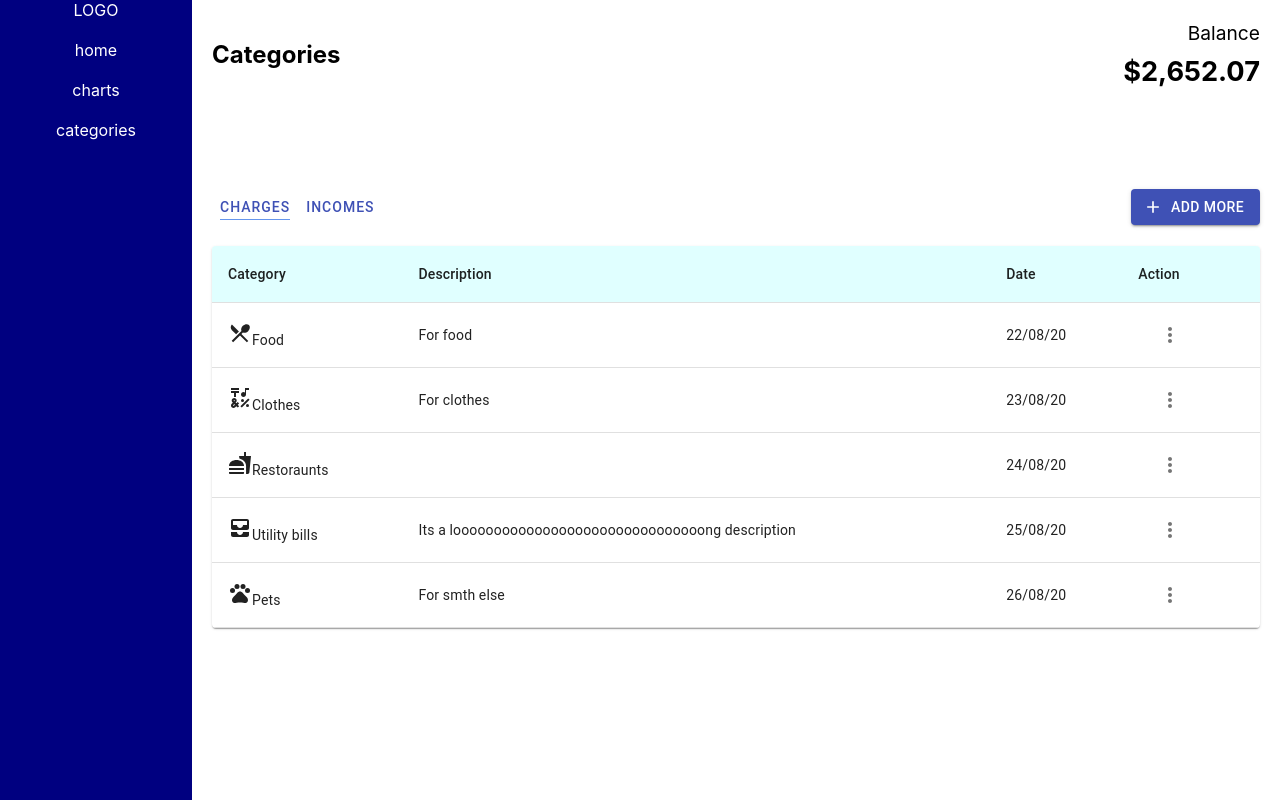
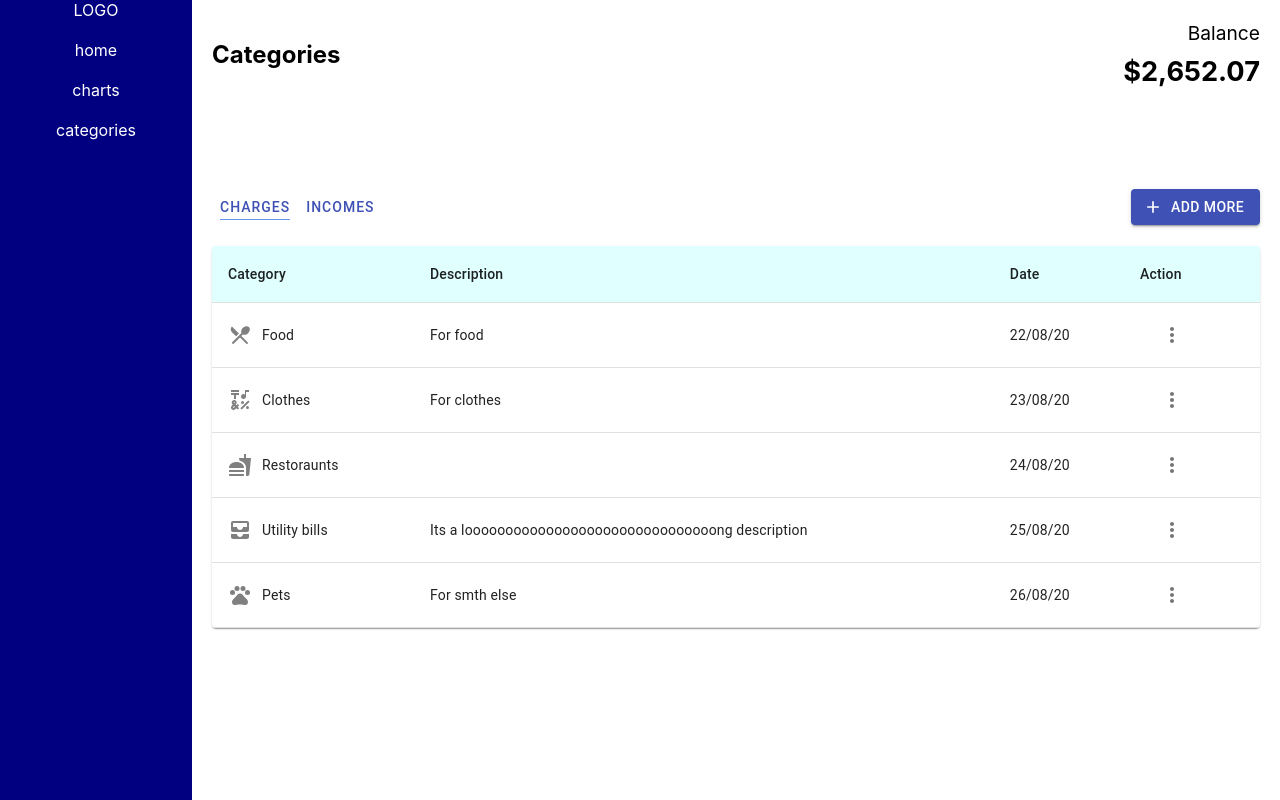
Before and after one commit to paszkevi4/cursorProject, a React (Create React App) app: page /#/categories/charges in a window 1280 px wide. Built offline with nearby package versions, Linux system fonts and the light colour scheme.

Commit message:
changes icon styles

```diff
--- a/src/components/Categories/Categories.css
+++ b/src/components/Categories/Categories.css
@@ -0,0 +1,3 @@
+.main{
+    display: inline-block;
+}
--- a/src/components/Categories/Category.js
+++ b/src/components/Categories/Category.js
@@ -1,5 +1,7 @@
 import React from "react";
+import ReactDOM from 'react-dom'
 
+import { makeStyles } from "@material-ui/core/styles";
 import Button from "@material-ui/core/Button";
 import Menu from "@material-ui/core/Menu";
 import MenuItem from "@material-ui/core/MenuItem";
@@ -7,24 +9,50 @@ import MoreVertIcon from "@material-ui/icons/MoreVert";
 import TableCell from "@material-ui/core/TableCell";
 import TableRow from "@material-ui/core/TableRow";
 
+const useStyles = makeStyles({
+  categoryNameBlock: {
+    display: "flex",
+    alignItems: "center",
+  },
+  categoryIcon: {
+    marginRight: "10px",
+    display: "flex",
+    alignItems: "center",
+    color: "grey",
+  },
+  categoryName: {
+    display: "flex",
+  },
+});
+
 const Category = ({ name, description, date, icon }) => {
+  const classes = useStyles();
+
   const [anchorEl, setAnchorEl] = React.useState(null);
 
   const handleClick = (e) => {
     setAnchorEl(e.currentTarget);
-    console.log(e.currentTarget);
+    console.log(e.target.closest('th'))
   };
 
   const handleClose = (e) => {
     console.log(e.currentTarget);
+    if (e.target.innerText === "Delete") {
+      console.log(e.target.parentNode.parentNode.parentNode);
+      // console.log(ReactDOM.findDOMNode(this))
+
+    }
+
     setAnchorEl(null);
   };
 
   return (
     <TableRow>
       <TableCell component="th" scope="row">
-        {icon}
-        {name}
+        <div className={classes.categoryNameBlock}>
+          <div className={classes.categoryIcon}>{icon}</div>
+          <div className={classes.categoryName}>{name}</div>
+        </div>
       </TableCell>
       <TableCell>{description}</TableCell>
       <TableCell>{date}</TableCell>
--- a/src/components/Categories/Charges.js
+++ b/src/components/Categories/Charges.js
@@ -1,27 +1,27 @@
-import React from 'react';
+import React from "react";
 
-import Category from './Category';
+import Category from "./Category";
 
-import { makeStyles } from '@material-ui/core/styles';
-import Button from '@material-ui/core/Button';
-import Table from '@material-ui/core/Table';
-import TableBody from '@material-ui/core/TableBody';
-import TableCell from '@material-ui/core/TableCell';
-import TableContainer from '@material-ui/core/TableContainer';
-import TableHead from '@material-ui/core/TableHead';
-import TableRow from '@material-ui/core/TableRow';
-import Paper from '@material-ui/core/Paper';
-import AddIcon from '@material-ui/icons/Add';
+import { makeStyles } from "@material-ui/core/styles";
+import Button from "@material-ui/core/Button";
+import Table from "@material-ui/core/Table";
+import TableBody from "@material-ui/core/TableBody";
+import TableCell from "@material-ui/core/TableCell";
+import TableContainer from "@material-ui/core/TableContainer";
+import TableHead from "@material-ui/core/TableHead";
+import TableRow from "@material-ui/core/TableRow";
+import Paper from "@material-ui/core/Paper";
+import AddIcon from "@material-ui/icons/Add";
 
 const useStyles = makeStyles({
   table: {
     minWidth: 650,
   },
   tableHead: {
-    backgroundColor: 'lightcyan',
+    backgroundColor: "lightcyan",
   },
   addButton: {
-    float: 'right',
+    float: "right",
   },
 });
 
@@ -33,7 +33,8 @@ const Charges = ({ props }) => {
         className={classes.addButton}
         variant="contained"
         color="primary"
-        startIcon={<AddIcon />}>
+        startIcon={<AddIcon />}
+      >
         Add more
       </Button>
       <TableContainer component={Paper}>
@@ -53,7 +54,7 @@ const Charges = ({ props }) => {
                   name={el.name}
                   description={el.description}
                   date={el.date}
-                  //icon={el.icon}
+                  icon={el.icon}
                   icon={Object.values(props.icons)[el.icon]}
                   key={i}
                 />
```
Also changed, not shown: src/components/Categories/AddCategory.js (added).
